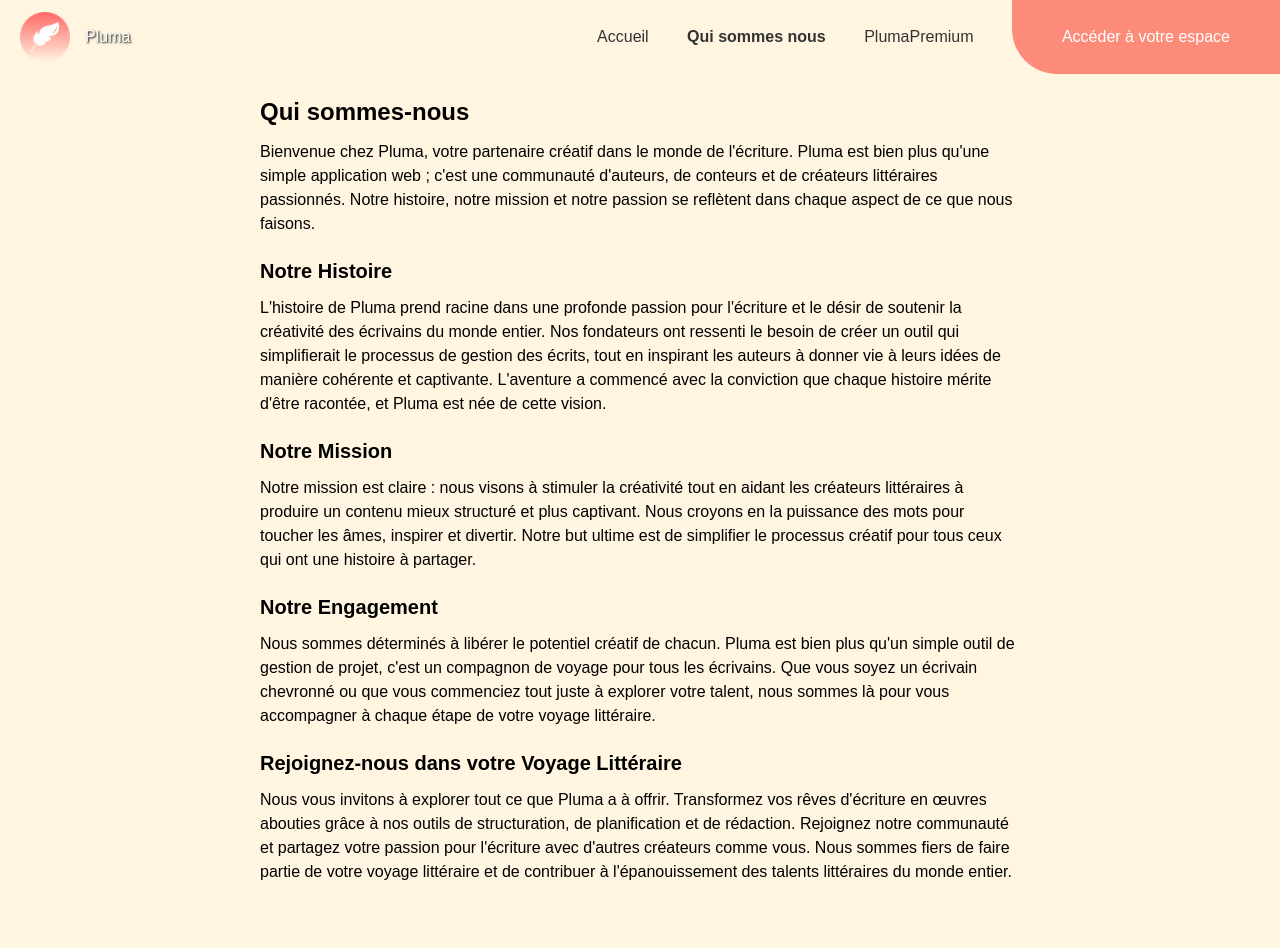
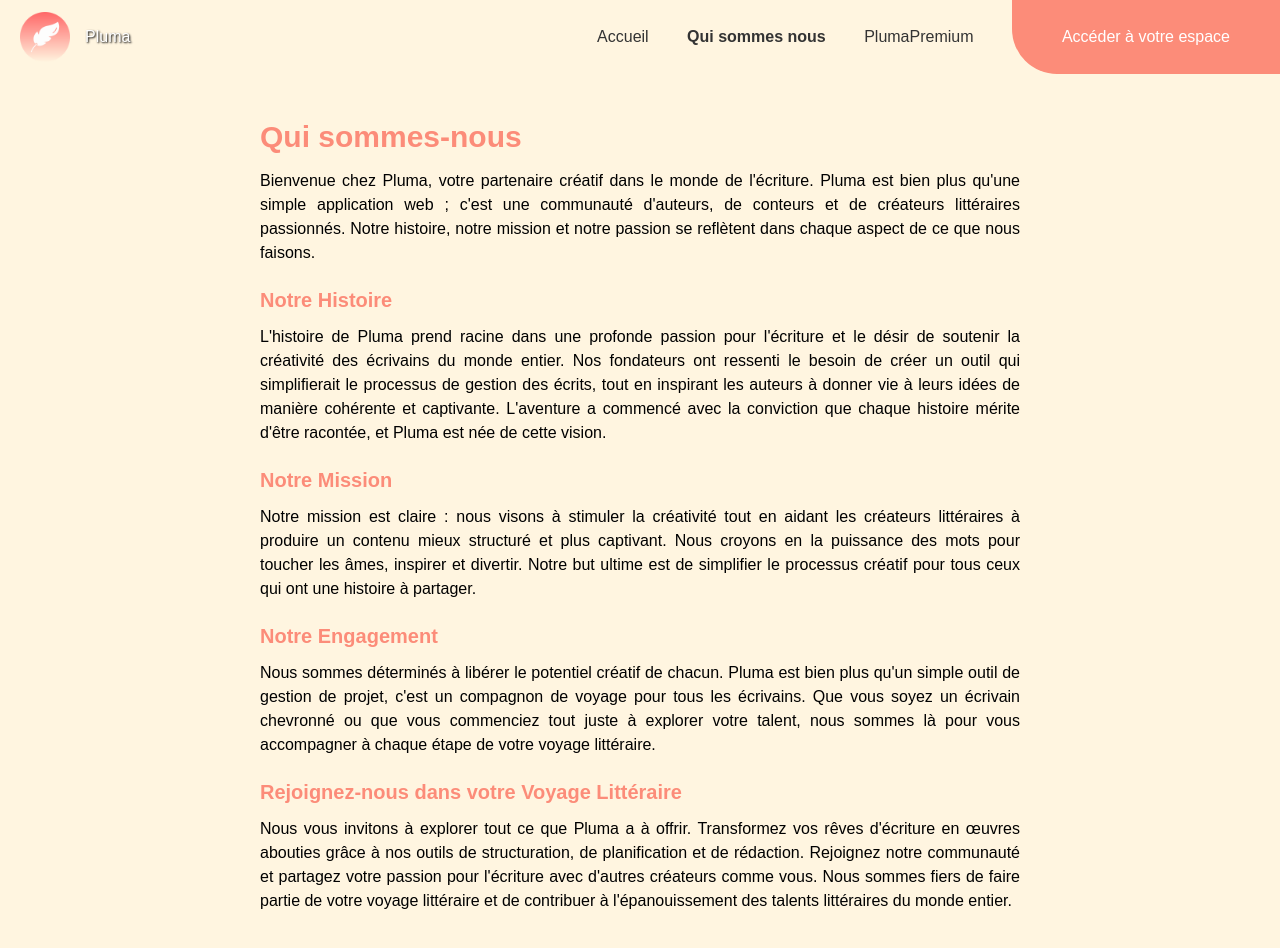
Before and after one commit to Nuxnuxx/Pluma, a React (Create React App) app in the folder client/: page /qui-sommes-nous in a window 1280 px wide. Shown: the top 948 px of the page. Before the commit the page ends 924 px from the top, so only its background shows below. Built offline with nearby package versions, Linux system fonts and the light colour scheme.

Commit message:
Fonctionnement des boutons page d'accueil Page Qui Sommes Nous

```diff
--- a/client/src/siteVitrine/pages/Accueil.js
+++ b/client/src/siteVitrine/pages/Accueil.js
@@ -1,7 +1,9 @@
 import React from "react";
 import "../styles/Accueil.scss"
+import { Link, useLocation } from "react-router-dom";
 
 export default function Accueil() {
+    const url = useLocation();
     return (
         <div>
             <div className="flex flex-col justify-center items-center">
@@ -11,8 +13,12 @@ export default function Accueil() {
                 </div>
                 <div className="slogan">Laissez votre créativité prendre son envol</div>
                 <div className="mt-5">
-                    <button className="btnAccueil mr-4">S'inscrire</button>
-                    <button className="btnAccueil">Se connecter</button>
+                    <Link to="/inscription-connexion" className={url.pathname === '/inscription-connexion' ? 'active a-acces-espace' : 'a-acces-espace'}>
+                        <button className="btnAccueil mr-4">S'inscrire</button>
+                    </Link>
+                    <Link to="/inscription-connexion" className={url.pathname === '/inscription-connexion' ? 'active a-acces-espace' : 'a-acces-espace'}>
+                        <button className="btnAccueil">Se connecter</button>
+                    </Link>
                 </div>
             </div>
         </div>
--- a/client/src/siteVitrine/pages/QuiSommesNous.js
+++ b/client/src/siteVitrine/pages/QuiSommesNous.js
@@ -3,7 +3,7 @@ import "../styles/QuiSommesNous.scss"
 
 const QuiSommesNous = () => {
     return (
-        <div className="container">
+        <div className="containerQuiSommesNous">
             <h1>Qui sommes-nous</h1>
             <p>
                 Bienvenue chez Pluma, votre partenaire créatif dans le monde de l'écriture. Pluma est bien plus qu'une simple application web ; c'est une communauté d'auteurs, de conteurs et de créateurs littéraires passionnés. Notre histoire, notre mission et notre passion se reflètent dans chaque aspect de ce que nous faisons.
--- a/client/src/siteVitrine/styles/QuiSommesNous.scss
+++ b/client/src/siteVitrine/styles/QuiSommesNous.scss
@@ -1,23 +1,28 @@
 @import 'tailwindcss/components';
 
-.container {
+.containerQuiSommesNous {
   max-width: 800px;
   margin: 0 auto;
   padding: 20px;
-}
 
   h1 {
-  font-size: 24px;
+  font-size: 30px;
   font-weight: bold;
+  color: #FC8C79;
+  margin-top: 20px;
   }
 
   h2 {
     font-size: 20px;
     font-weight: bold;
+    color: #FC8C79;
+    margin-top: 20px;
   }
 
   p {
     font-size: 16px;
     margin-top: 10px;
     margin-bottom: 20px;
+    text-align: justify;
   }
+}
```
Lines whose indentation alone changed are shown as unchanged.
